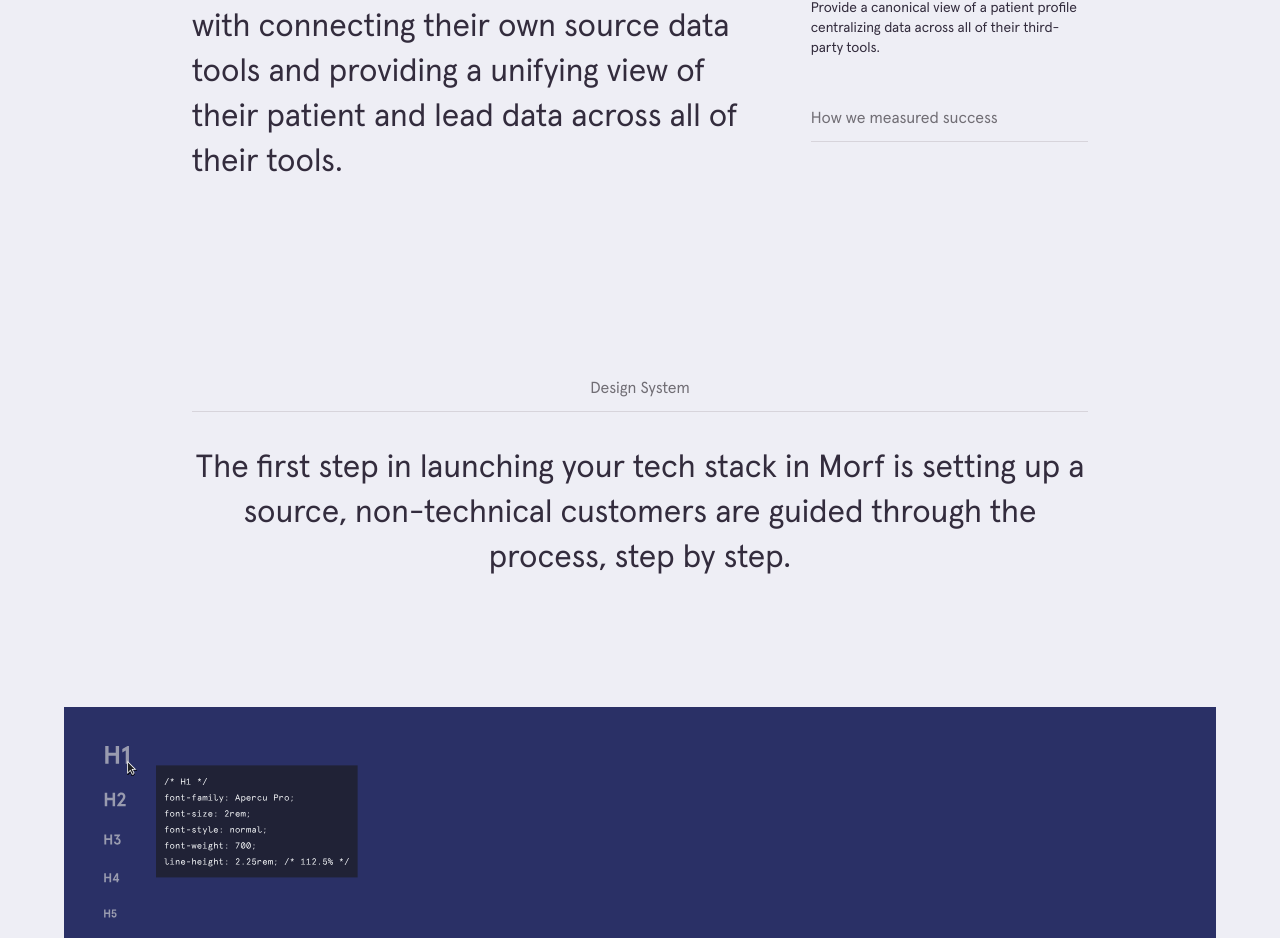
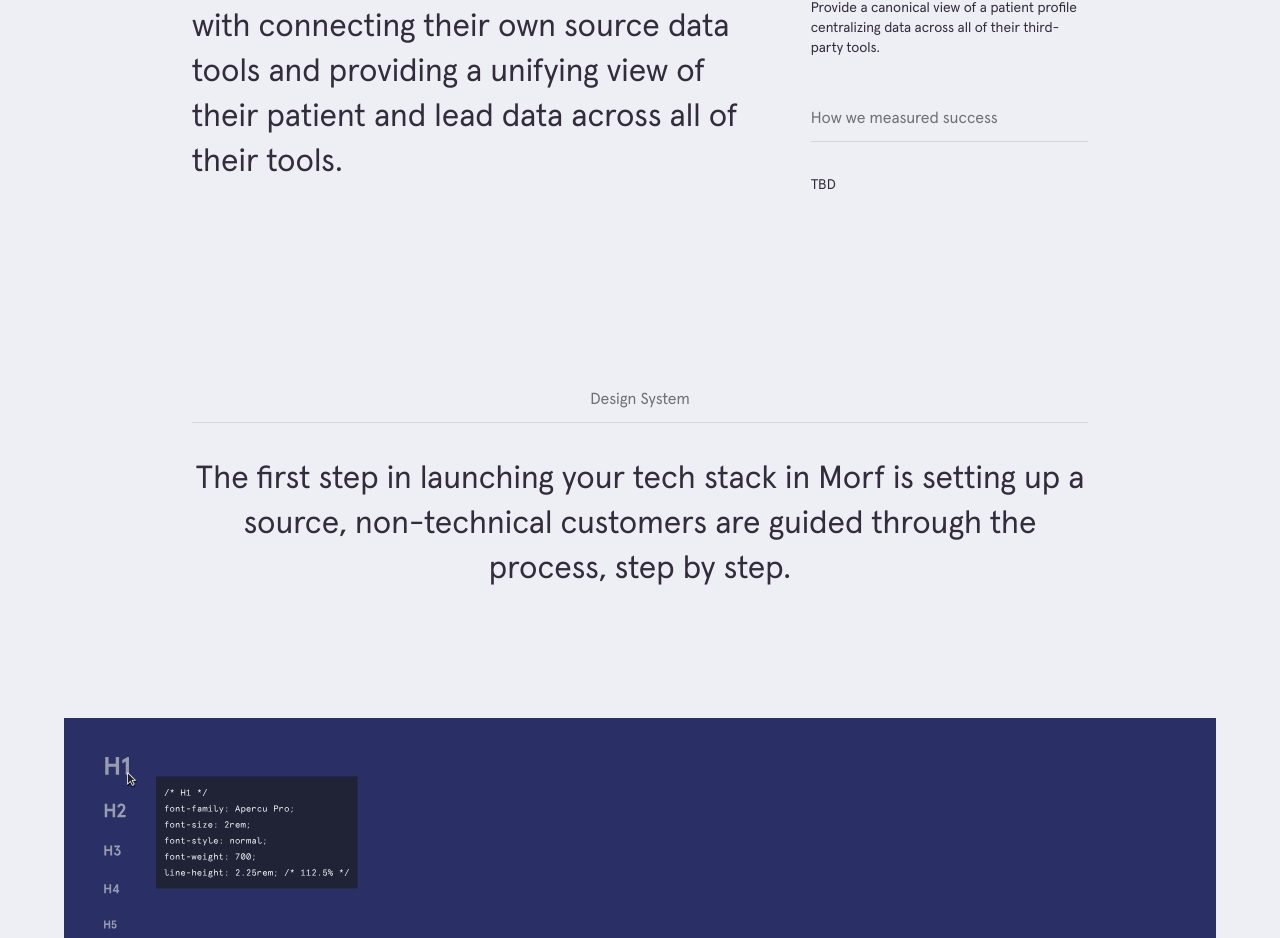
Before and after one commit to gabewolford/alex-barron-portfolio, a Nuxt app: page /morf-health in a window 1280 px wide. Shown: the part 1509-2447 px from the top of the page. Built offline with nearby package versions, Linux system fonts and the light colour scheme.

Commit message:
added mesure success text

```diff
--- a/pages/morf-health.vue
+++ b/pages/morf-health.vue
@@ -44,6 +44,7 @@ const problems = [
   <IntroSection
     introText="Morf Health enables modern healthcare companies to automate their operations, no coding required. The goal for the MVP was to go from zero to one with their self-service experience. Getting customers started with connecting their own source data tools and providing a unifying view of their patient and lead data across all of their tools."
     :problemsText="problems"
+    measureSuccessText="TBD"
   />
 
   <TextSection
```
